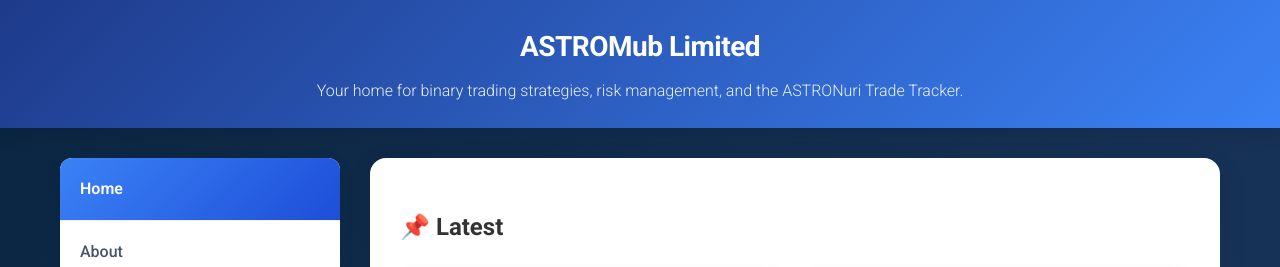
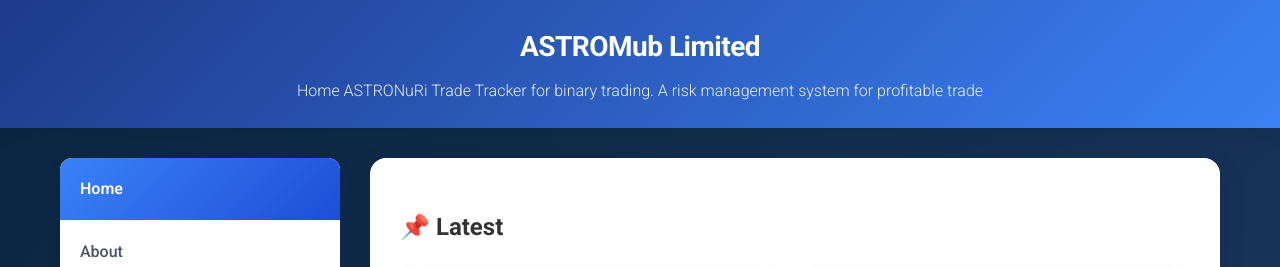
Before and after one commit to astromub/silver-umbrella, a Jekyll site: the page built from index.md, in a window 1280 px wide. Shown: the top 267 px of the page. Built offline with Jekyll 4.4.1, drawn with Linux system fonts in a browser that asks for light colours.

Commit message:
Update _config.yml

```diff
--- a/_config.yml
+++ b/_config.yml
@@ -1,5 +1,5 @@
 title: ASTROMub Limited
-description: Your home for binary trading strategies, risk management, and the ASTRONuri Trade Tracker.
+description: Home ASTRONuRi Trade Tracker for binary trading. A risk management system for profitable trade
 theme: null
 baseurl: /silver-umbrella
 markdown: kramdown
```
